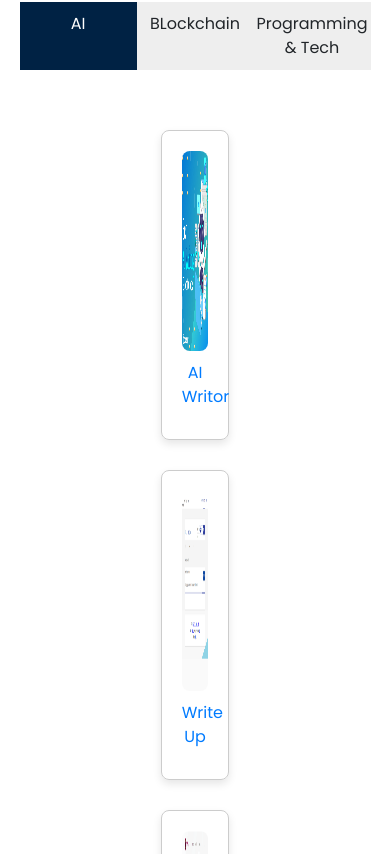
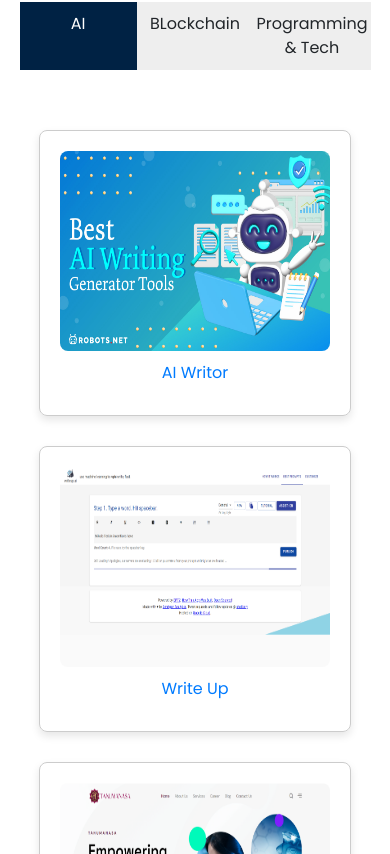
Before and after one commit to bikash-barik/gtminterview-website-FE, a React (Create React App) app: page / in a window 390 px wide. Shown: the part 8430-9284 px from the top of the page. Built offline with nearby package versions, Linux system fonts and the light colour scheme; no server answers; the database is empty.

Commit message:
portfolio card fixed

```diff
--- a/src/components/RecentProjects/recentprojects.css
+++ b/src/components/RecentProjects/recentprojects.css
@@ -86,4 +86,8 @@
     .recentprojectcardrow{
         flex-direction: column;
     }
+
+    .project-card{
+      max-width: 100%;
+    }
   }
```
